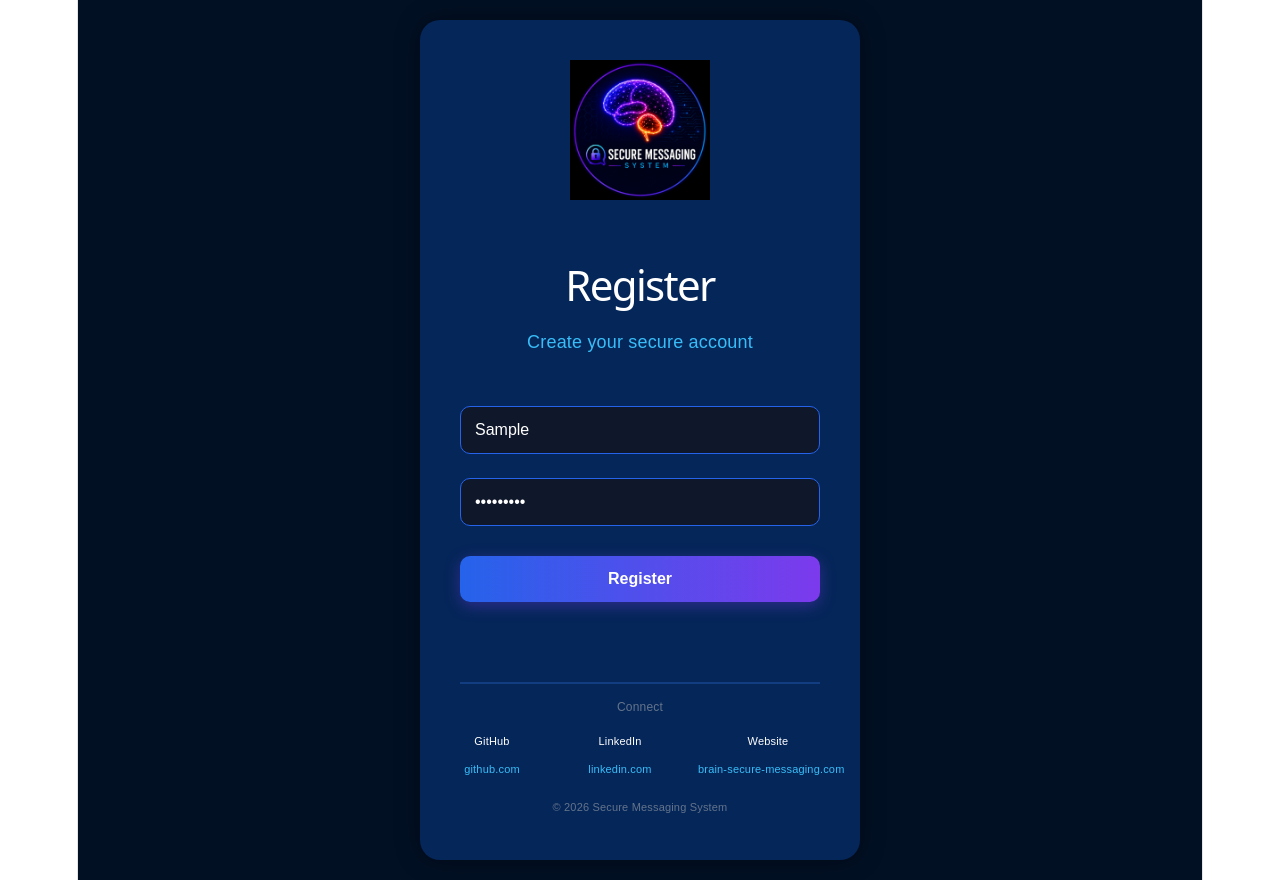
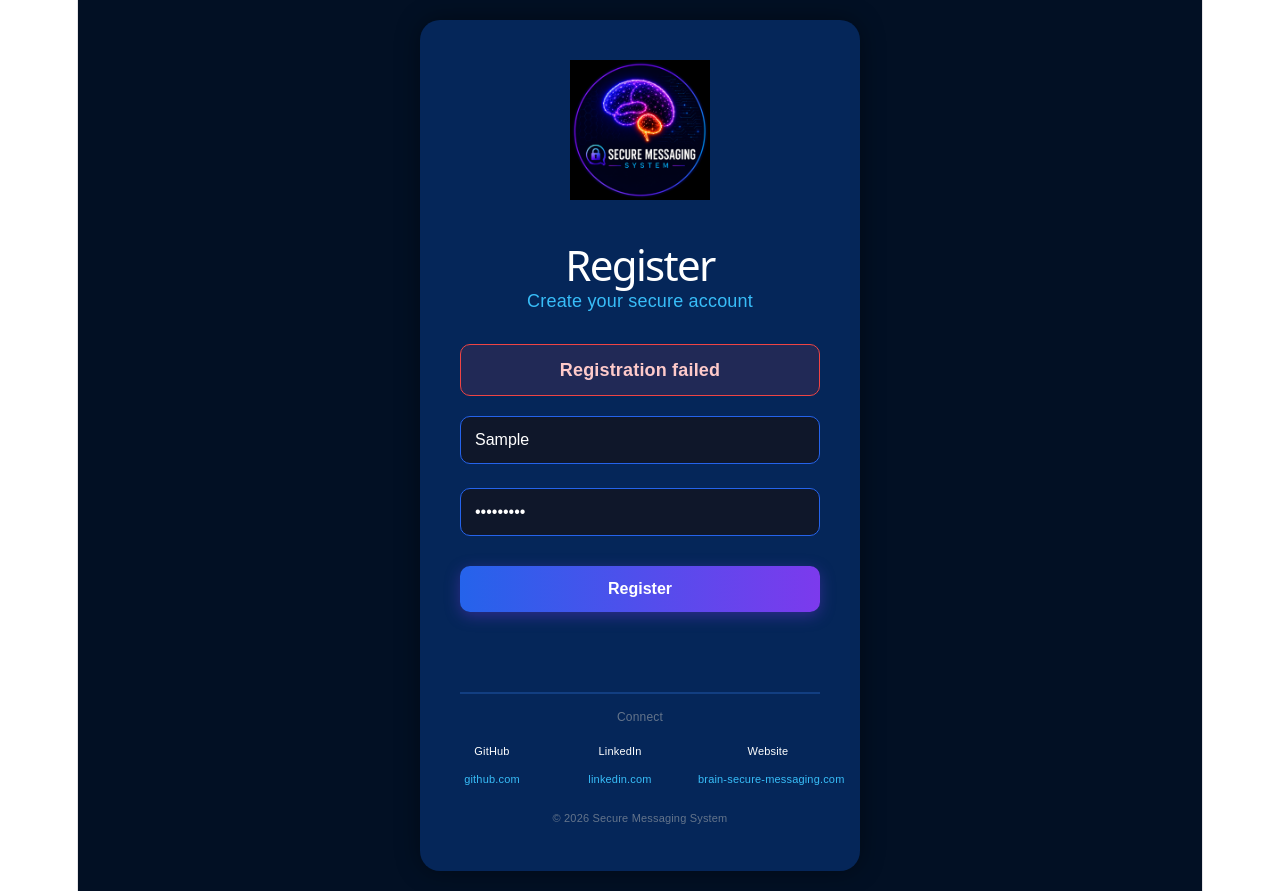
Before and after one commit to ThereseK02/secure-messaging-platform, a React (Vite) app in the folder secure-messaging-frontend/: page /register in a window 1280 px wide. Both pictures are taken after typing "Sample", "Sample123" into the empty fields and a click on the button "Register". Built offline with nearby package versions, Linux system fonts and the light colour scheme; no server answers.

Commit message:
Replace register alerts with notifications

```diff
--- a/secure-messaging-frontend/src/pages/Register.jsx
+++ b/secure-messaging-frontend/src/pages/Register.jsx
@@ -4,8 +4,17 @@ import logo from "../assets/branding/secure-messaging-logo.png";
 
 export default function Register() {
 
-    const [username, setUsername] = useState("");
-    const [password, setPassword] = useState("");
+const [username, setUsername] = useState("");
+const [password, setPassword] = useState("");
+const [notification, setNotification] = useState(null);
+
+function showNotification(type, text) {
+    setNotification({ type, text });
+
+    setTimeout(() => {
+        setNotification(null);
+    }, 3500);
+}
 
     async function handleRegister(e) {
 
@@ -18,12 +27,12 @@ export default function Register() {
                 password
             });
 
-            alert("Registration successful");
+showNotification("success", "Registration successful");
 
         } catch (error) {
 
             console.error(error);
-            alert("Registration failed");
+showNotification("error", "Registration failed");
         }
     }
 
@@ -85,6 +94,32 @@ export default function Register() {
                 >
                     Create your secure account
                 </p>
+
+{notification && (
+    <div
+        style={{
+            backgroundColor:
+                notification.type === "success"
+                    ? "rgba(34, 197, 94, 0.12)"
+                    : "rgba(239, 68, 68, 0.12)",
+            border:
+                notification.type === "success"
+                    ? "1px solid #22c55e"
+                    : "1px solid #ef4444",
+            color:
+                notification.type === "success"
+                    ? "#bbf7d0"
+                    : "#fecaca",
+            padding: "12px",
+            borderRadius: "10px",
+            marginBottom: "20px",
+            textAlign: "center",
+            fontWeight: "bold"
+        }}
+    >
+        {notification.text}
+    </div>
+)}
 
                 <form onSubmit={handleRegister}>
 
```
